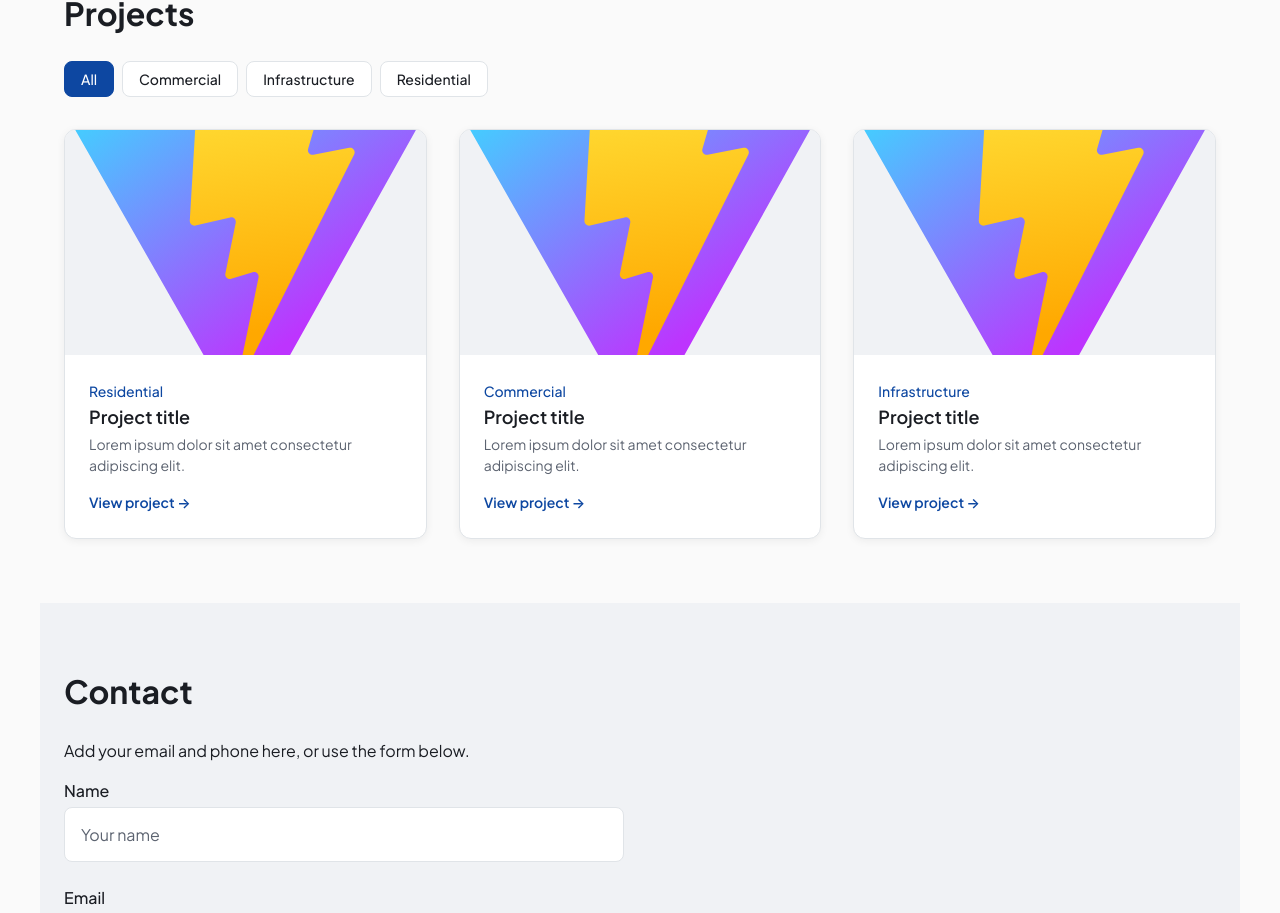
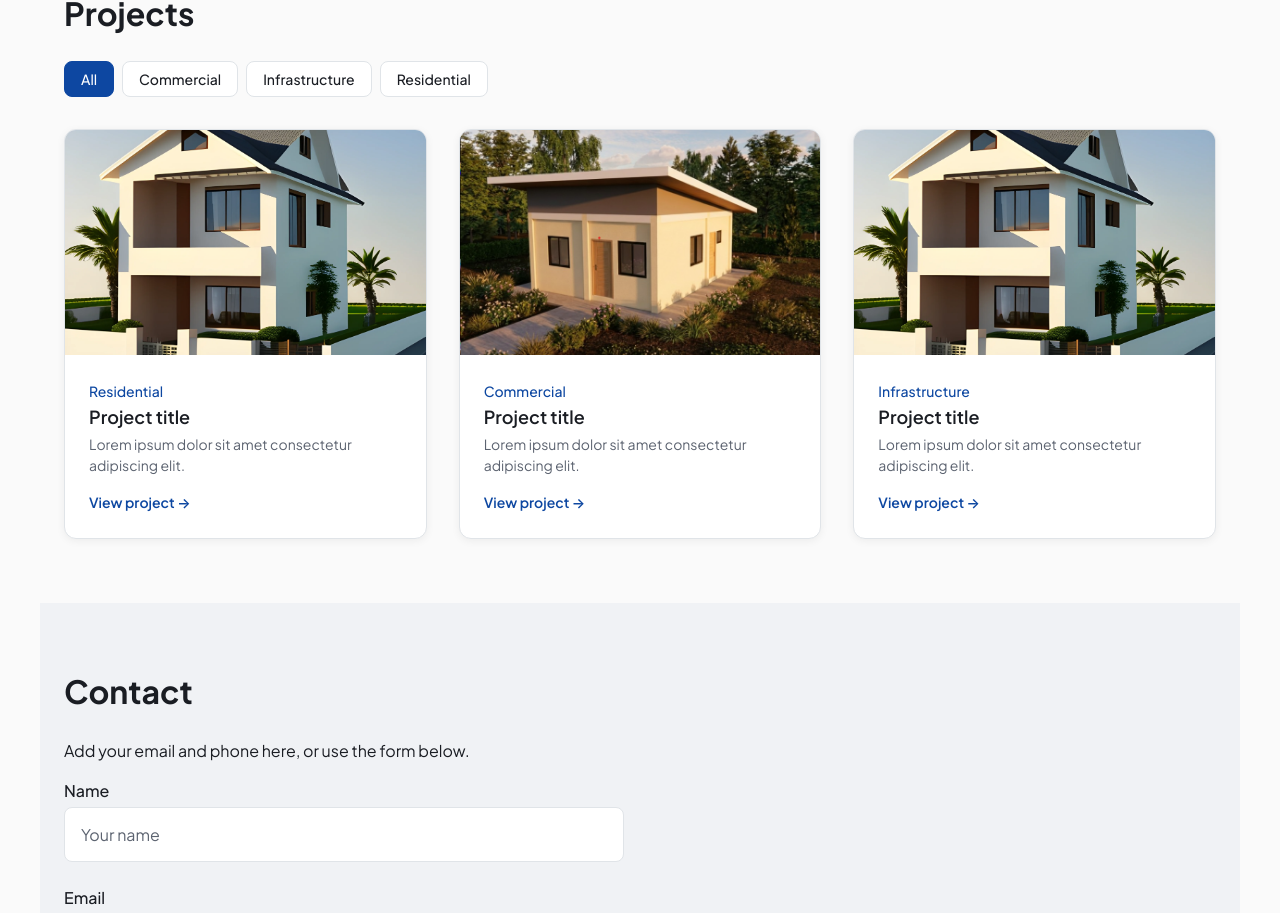
Before and after one commit to user1871872/prince_portfolio, a React (Vite) app: page / in a window 1280 px wide. Shown: the part 1899-2812 px from the top of the page. Built offline with nearby package versions, Linux system fonts and the light colour scheme.

Commit message:
added img in the projects

```diff
--- a/src/data/projects.js
+++ b/src/data/projects.js
@@ -10,7 +10,7 @@ export const projects = [
     id: '1',
     title: 'Project title',
     category: 'Residential',
-    image: '/vite.svg',
+    image: '/img/house3.png',
     images: ['/vite.svg', '/vite.svg', '/vite.svg'],
     floorPlans: ['/vite.svg', '/vite.svg'],
     description: 'Lorem ipsum dolor sit amet consectetur adipiscing elit.',
@@ -21,7 +21,7 @@ export const projects = [
     id: '2',
     title: 'Project title',
     category: 'Commercial',
-    image: '/vite.svg',
+    image: '/img/house2.png',
     images: ['/vite.svg', '/vite.svg'],
     floorPlans: null,
     description: 'Lorem ipsum dolor sit amet consectetur adipiscing elit.',
@@ -32,7 +32,7 @@ export const projects = [
     id: '3',
     title: 'Project title',
     category: 'Infrastructure',
-    image: '/vite.svg',
+    image: '/img/house3.png',
     images: null,
     floorPlans: null,
     description: 'Lorem ipsum dolor sit amet consectetur adipiscing elit.',
```
